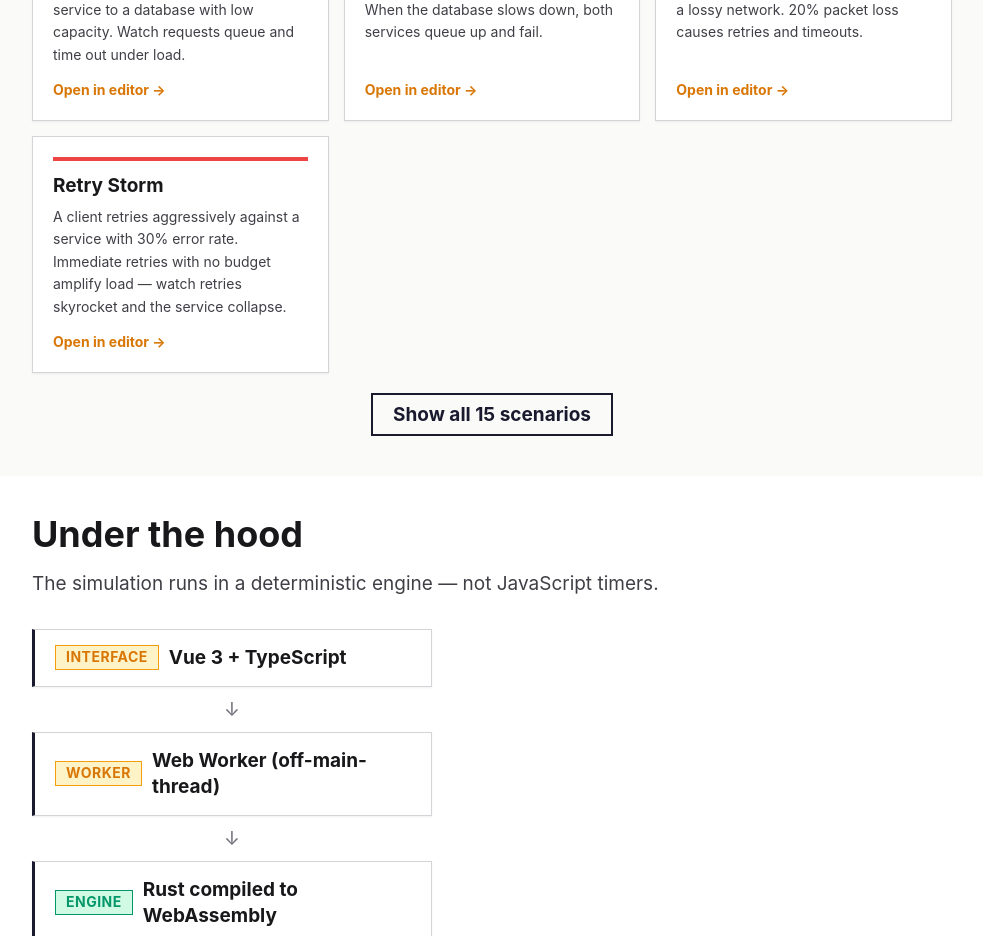
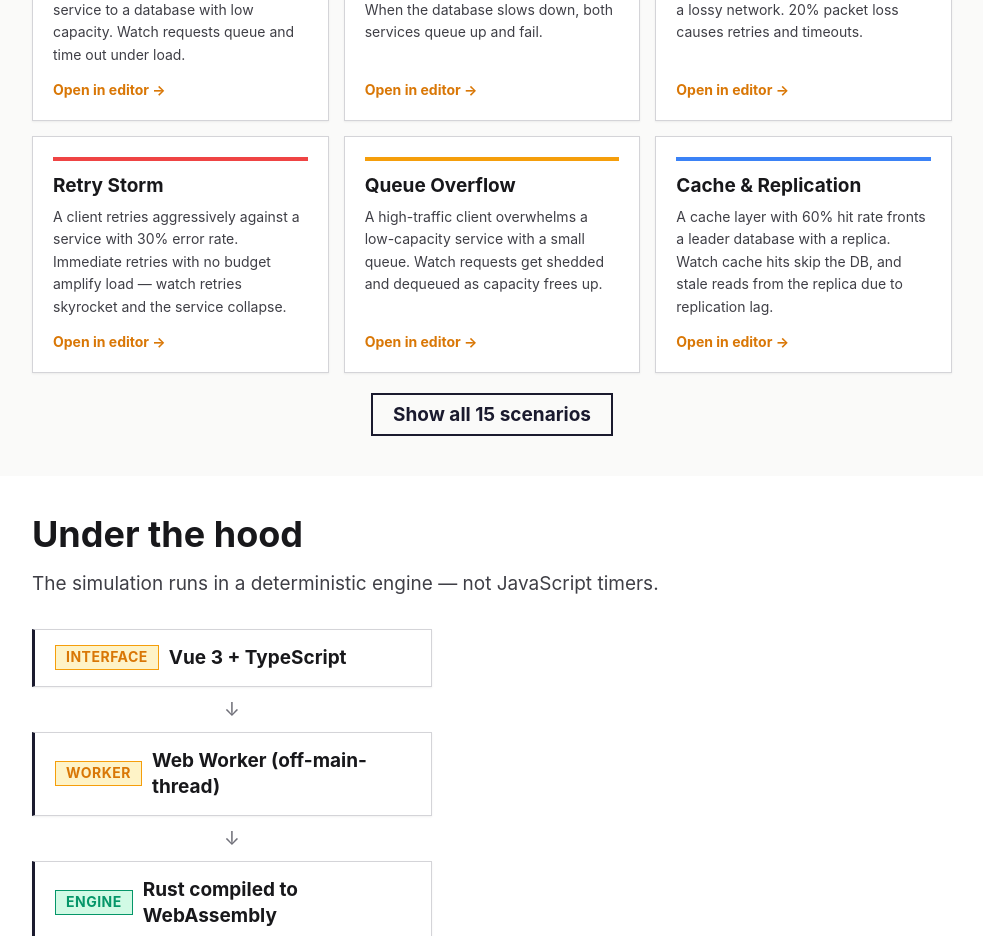
Before and after one commit to akhildec24/FaultLab, a Vue app in the folder apps/web/: page / in a window 1280 px wide. Shown: the part 2480-3416 px from the top of the page, without its empty margins (148-1131 px from the left). Built offline with nearby package versions, Linux system fonts and the light colour scheme.

Commit message:
Show 6 presets on landing page instead of 4

```diff
--- a/apps/web/src/views/LandingView.vue
+++ b/apps/web/src/views/LandingView.vue
@@ -3,7 +3,7 @@ import { ref, computed } from 'vue'
 import { RouterLink } from 'vue-router'
 import { PRESETS } from '@/graph/presets'
 
-const PRESET_PREVIEW_COUNT = 4
+const PRESET_PREVIEW_COUNT = 6
 const showAllPresets = ref(false)
 const visiblePresets = computed(() =>
   showAllPresets.value ? PRESETS : PRESETS.slice(0, PRESET_PREVIEW_COUNT),
```
